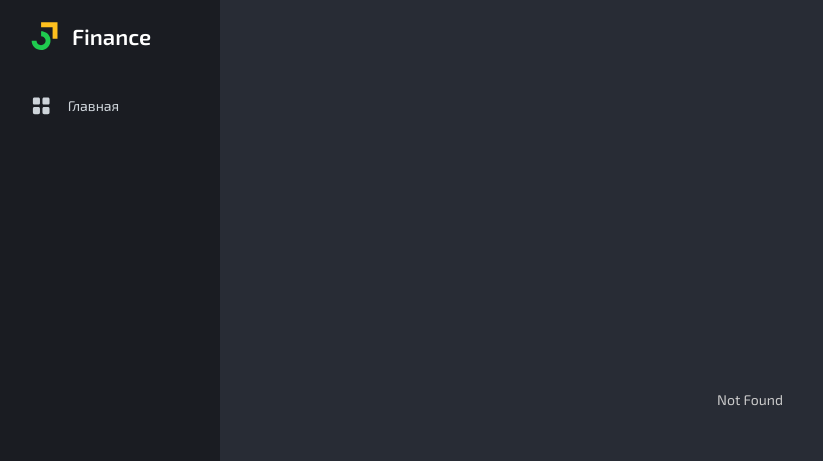
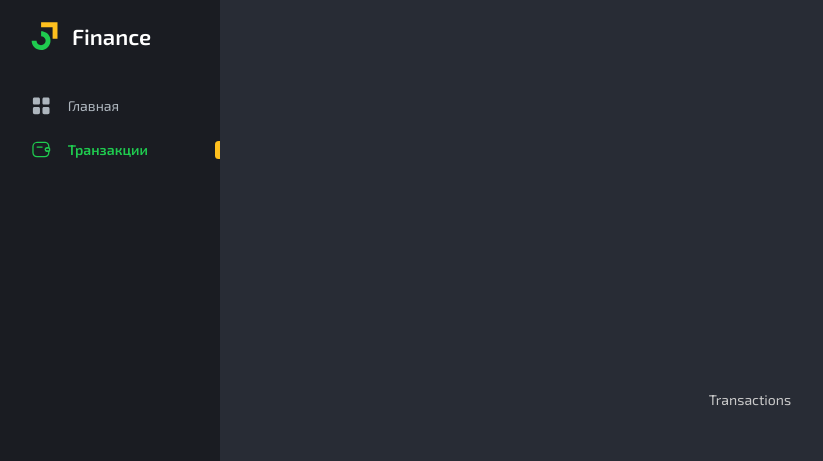
Before and after one commit to i-fyod/finance-app, a React (Vite) app: page /transactions in a window 1280 px wide. Before the commit this address had no page. Shown: the top 461 px of the page, without its empty margins (0-823 px from the left). Built offline with nearby package versions, Linux system fonts and the light colour scheme.

Commit message:
Added transactions page

```diff
--- a/src/app/routes/router.tsx
+++ b/src/app/routes/router.tsx
@@ -1,4 +1,5 @@
 import { Main } from "@/pages/main";
+import { Transactions } from "@/pages/transactions";
 
 import { MantineProvider } from "@mantine/core";
 import {
@@ -29,6 +30,12 @@ const mainRoute = createRoute({
     component: Main,
 });
 
+const transactionsRoute = createRoute({
+    getParentRoute: () => rootRoute,
+    path: "transactions",
+    component: Transactions,
+});
+
 const notFoundRoute = createRoute({
     getParentRoute: () => rootRoute,
     path: "*",
@@ -38,5 +45,5 @@ const notFoundRoute = createRoute({
 });
 
 export const router = createRouter({
-    routeTree: rootRoute.addChildren([mainRoute, notFoundRoute]),
+    routeTree: rootRoute.addChildren([mainRoute, transactionsRoute, notFoundRoute]),
 });
--- a/src/entities/menuItem/ui/menuItem.tsx
+++ b/src/entities/menuItem/ui/menuItem.tsx
@@ -6,14 +6,15 @@ interface Props {
     icon: React.ReactElement;
     isActive: boolean;
     children: React.ReactNode;
+    onClick?: () => void;
 }
 
-export const MenuItem = ({ icon, isActive, children }: Props) => {
+export const MenuItem = ({ icon, isActive, onClick, children }: Props) => {
     return (
-        <Group justify="space-between" my={12.5} style={{ cursor: "pointer" }}>
+        <Group justify="space-between" my={12.5} style={{ cursor: "pointer" }} onClick={onClick}>
             <Group gap={18}>
                 {icon}
-                <Text fw={isActive ? 600 : 400} c={isActive ? "green.9" : "gray.4"}>
+                <Text fw={isActive ? 600 : 400} c={isActive ? "green.9" : "gray.5"}>
                     {children}
                 </Text>
             </Group>
--- /dev/null
+++ b/src/pages/transactions/index.ts
@@ -0,0 +1 @@
+export { Transactions } from "./ui/transactions.tsx";
--- /dev/null
+++ b/src/pages/transactions/ui/transactions.tsx
@@ -0,0 +1,3 @@
+export const Transactions = () => {
+    return <div>Transactions</div>;
+};
--- a/src/shared/ui/icons/icons.tsx
+++ b/src/shared/ui/icons/icons.tsx
@@ -1,8 +1,8 @@
 import { useMantineTheme } from "@mantine/core";
 
-export const DashBoard = ({ active }: { active: boolean }) => {
+export const DashboardIcon = ({ active }: { active: boolean }) => {
     const theme = useMantineTheme();
-    const color = active ? theme.colors.green[9] : theme.colors.gray[4];
+    const color = active ? theme.colors.green[9] : theme.colors.gray[5];
     return (
         <svg
             width="21"
@@ -29,3 +29,28 @@ export const DashBoard = ({ active }: { active: boolean }) => {
         </svg>
     );
 };
+export const TransactionsIcon = ({ active }: { active: boolean }) => {
+    const theme = useMantineTheme();
+    const color = active ? theme.colors.green[9] : theme.colors.gray[5];
+    return (
+        <svg
+            width="21"
+            height="21"
+            viewBox="0 0 21 21"
+            fill="none"
+            xmlns="http://www.w3.org/2000/svg">
+            <path
+                d="M11.1296 8.64605H6.13376C5.79237 8.64605 5.50928 8.36296 5.50928 8.02157C5.50928 7.68019 5.79237 7.39709 6.13376 7.39709H11.1296C11.471 7.39709 11.7541 7.68019 11.7541 8.02157C11.7541 8.36296 11.471 8.64605 11.1296 8.64605Z"
+                fill={color}
+            />
+            <path
+                d="M16.1587 12.8508C14.9014 12.8508 13.8356 11.9183 13.7357 10.7193C13.6691 10.0282 13.9189 9.35374 14.4185 8.86248C14.8348 8.42951 15.4259 8.18805 16.0504 8.18805H17.7906C18.615 8.21303 19.2478 8.86245 19.2478 9.66179V11.3771C19.2478 12.1764 18.615 12.8258 17.8156 12.8508H16.1587ZM17.7656 9.43701H16.0587C15.7673 9.43701 15.5009 9.54525 15.3094 9.74508C15.0679 9.97822 14.9513 10.2946 14.9847 10.611C15.0263 11.1605 15.5592 11.6018 16.1587 11.6018H17.7906C17.8989 11.6018 17.9988 11.502 17.9988 11.3771V9.66179C17.9988 9.53689 17.8989 9.44533 17.7656 9.43701Z"
+                fill={color}
+            />
+            <path
+                d="M13.6276 18.2214H6.1338C3.26953 18.2214 1.34613 16.298 1.34613 13.4337V7.60524C1.34613 5.04071 2.92812 3.18393 5.38441 2.87586C5.60922 2.84255 5.86736 2.81757 6.1338 2.81757L13.6276 2.81757C13.8274 2.81757 14.0855 2.82589 14.3519 2.86752C16.8082 3.15062 18.4152 5.01573 18.4152 7.60524V8.81258C18.4152 9.15396 18.1321 9.43706 17.7907 9.43706H16.0588C15.7674 9.43706 15.501 9.54529 15.3095 9.74513L15.3012 9.75346C15.068 9.97827 14.9598 10.2863 14.9848 10.6027C15.0264 11.1523 15.5593 11.5936 16.1588 11.5936H17.7907C18.1321 11.5936 18.4152 11.8767 18.4152 12.218V13.4254C18.4152 16.298 16.4918 18.2214 13.6276 18.2214ZM6.1338 4.06652C5.93397 4.06652 5.74245 4.08317 5.55095 4.10815C3.71914 4.34128 2.59509 5.67352 2.59509 7.60524V13.4337C2.59509 15.5819 3.9856 16.9724 6.1338 16.9724H13.6276C15.7758 16.9724 17.1663 15.5819 17.1663 13.4337V12.8509H16.1588C14.9015 12.8509 13.8357 11.9183 13.7358 10.7193C13.6692 10.0365 13.919 9.3538 14.4186 8.87087C14.8515 8.42957 15.4344 8.1881 16.0588 8.1881H17.1663V7.60524C17.1663 5.65686 16.0255 4.3163 14.1771 4.09981C13.9772 4.06651 13.8024 4.06652 13.6276 4.06652H6.1338Z"
+                fill={color}
+            />
+        </svg>
+    );
+};
--- a/src/shared/ui/icons/index.ts
+++ b/src/shared/ui/icons/index.ts
@@ -1,4 +1,5 @@
-export { DashBoard } from "./icons.tsx";
+export { DashboardIcon } from "./icons.tsx";
+export { TransactionsIcon } from "./icons.tsx";
 
 export { BalanceIcon } from "./filledIcons.tsx";
 export { IncomeIcon } from "./filledIcons.tsx";
--- a/src/widgets/navigation/ui/navigation.tsx
+++ b/src/widgets/navigation/ui/navigation.tsx
@@ -1,10 +1,10 @@
 import { AppShell, Burger, Center, Group, useMatches } from "@mantine/core";
 import { useDisclosure } from "@mantine/hooks";
-import { useLocation } from "@tanstack/react-router";
+import { useLocation, useNavigate } from "@tanstack/react-router";
 
 import { MenuItem } from "@/entities/menuItem";
 
-import { DashBoard } from "@/shared/ui/icons";
+import { DashboardIcon, TransactionsIcon } from "@/shared/ui/icons";
 import { Logo } from "@/shared/ui/logo";
 
 export function Navigation({ children }: { children: React.ReactNode }) {
@@ -17,6 +17,8 @@ export function Navigation({ children }: { children: React.ReactNode }) {
         lg: 0,
         xl: 0,
     });
+    const navigate = useNavigate();
+
     return (
         <AppShell
             header={{ height: headerHeight }}
@@ -34,9 +36,20 @@ export function Navigation({ children }: { children: React.ReactNode }) {
                     Finance
                 </Logo>
                 <MenuItem
-                    icon={<DashBoard active={page === "/dashboard"} />}
-                    isActive={page === "/dashboard"}>
+                    icon={<DashboardIcon active={page === "/dashboard"} />}
+                    isActive={page === "/dashboard"}
+                    onClick={() => {
+                        navigate({ to: "/dashboard" });
+                    }}>
                     Главная
+                </MenuItem>
+                <MenuItem
+                    icon={<TransactionsIcon active={page === "/transactions"} />}
+                    isActive={page === "/transactions"}
+                    onClick={() => {
+                        navigate({ to: "/transactions" });
+                    }}>
+                    Транзакции
                 </MenuItem>
             </AppShell.Navbar>
             <AppShell.Main bg="bg.8" component={Center}>
```
